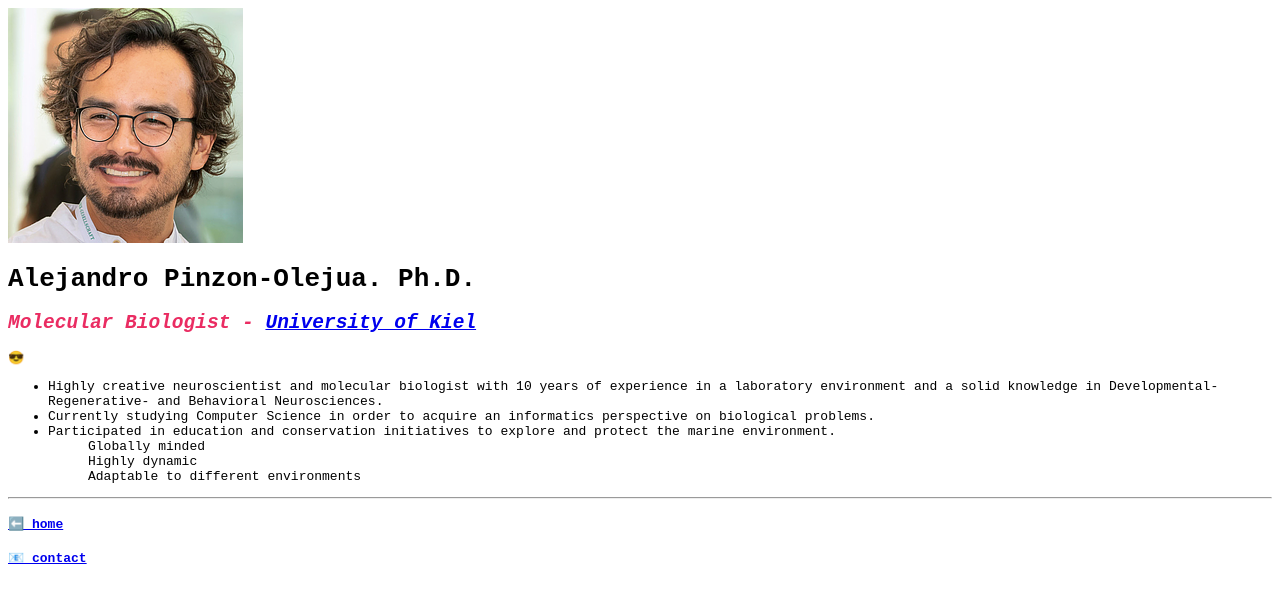
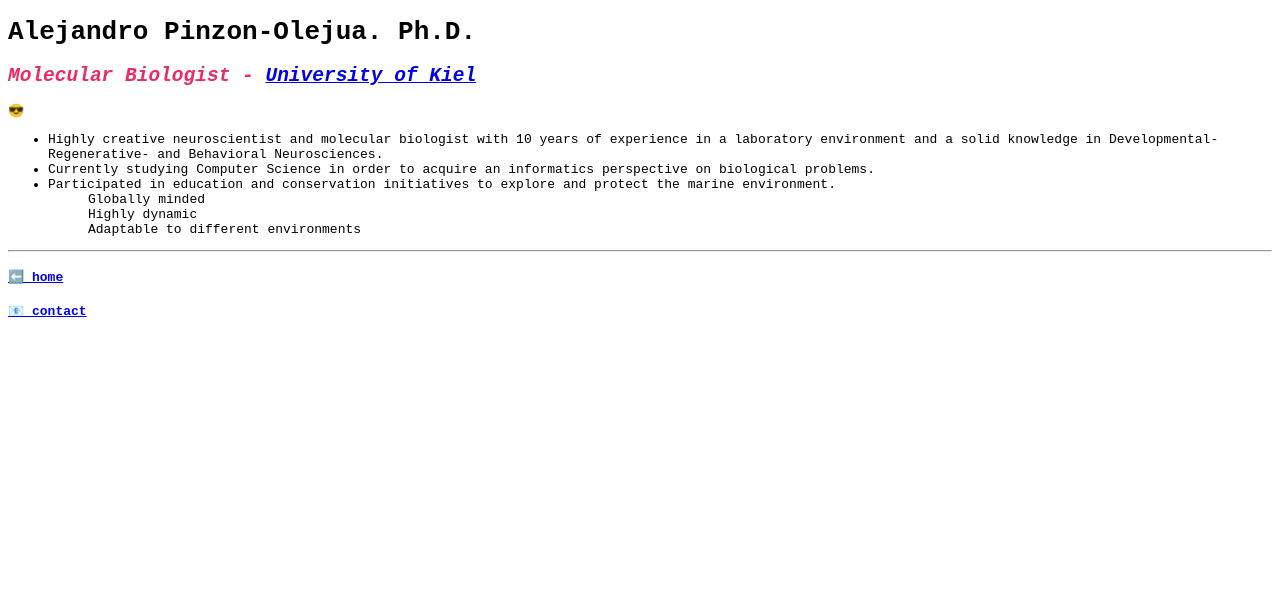
Before and after one commit to yosoyalejo/webproject, a plain HTML site: page biography.html in a window 1280 px wide. Drawn offline with Linux system fonts and the light colour scheme.

Commit message:
without photo

```diff
--- a/biography.html
+++ b/biography.html
@@ -9,7 +9,7 @@
     <link rel="stylesheet" href="css/styles.css" />
   </head>
   <body style="background-color: white">
-    <img src="imgs/alejo.png" alt="profile picture" />
+    <!-- <img src="imgs/alejo.png" alt="profile picture" /> -->
     <h1>Alejandro Pinzon-Olejua. Ph.D.</h1>
     <h2>
       <em
```
Also changed, not shown: 1 other file.
